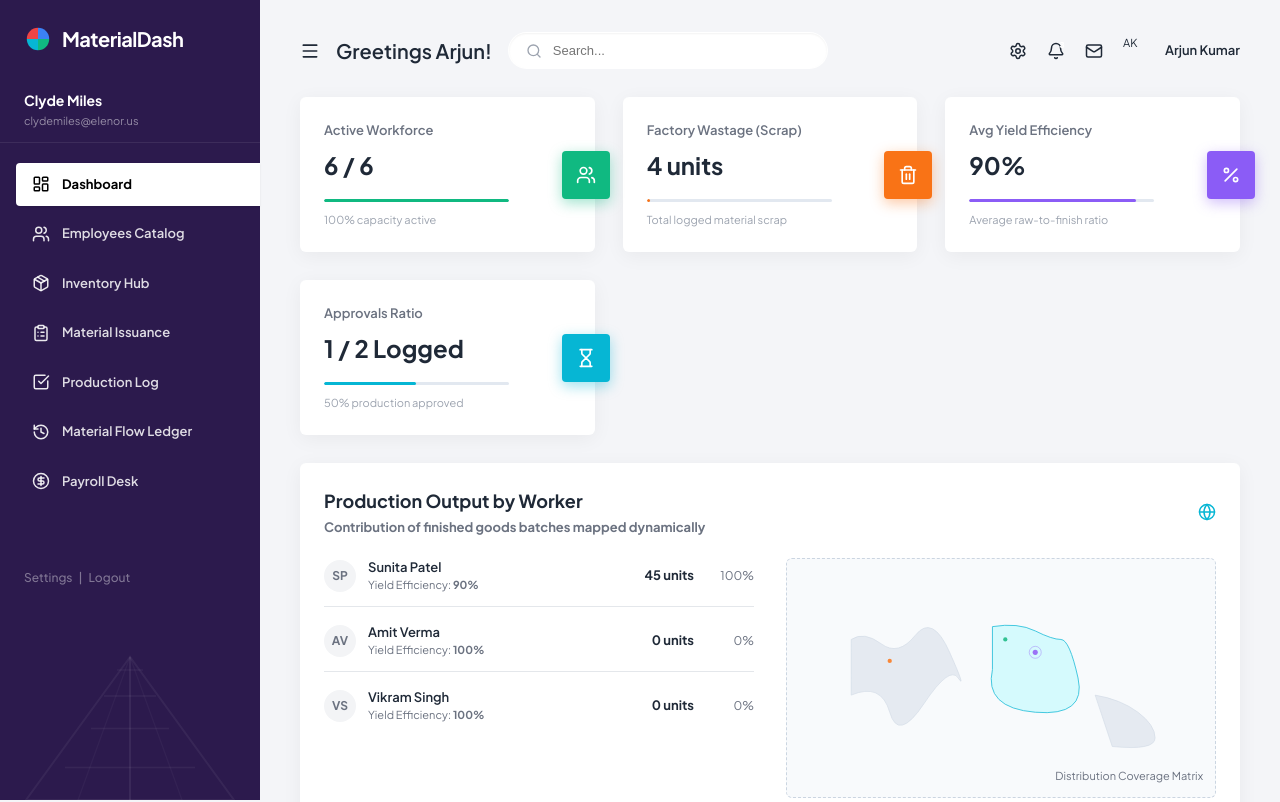
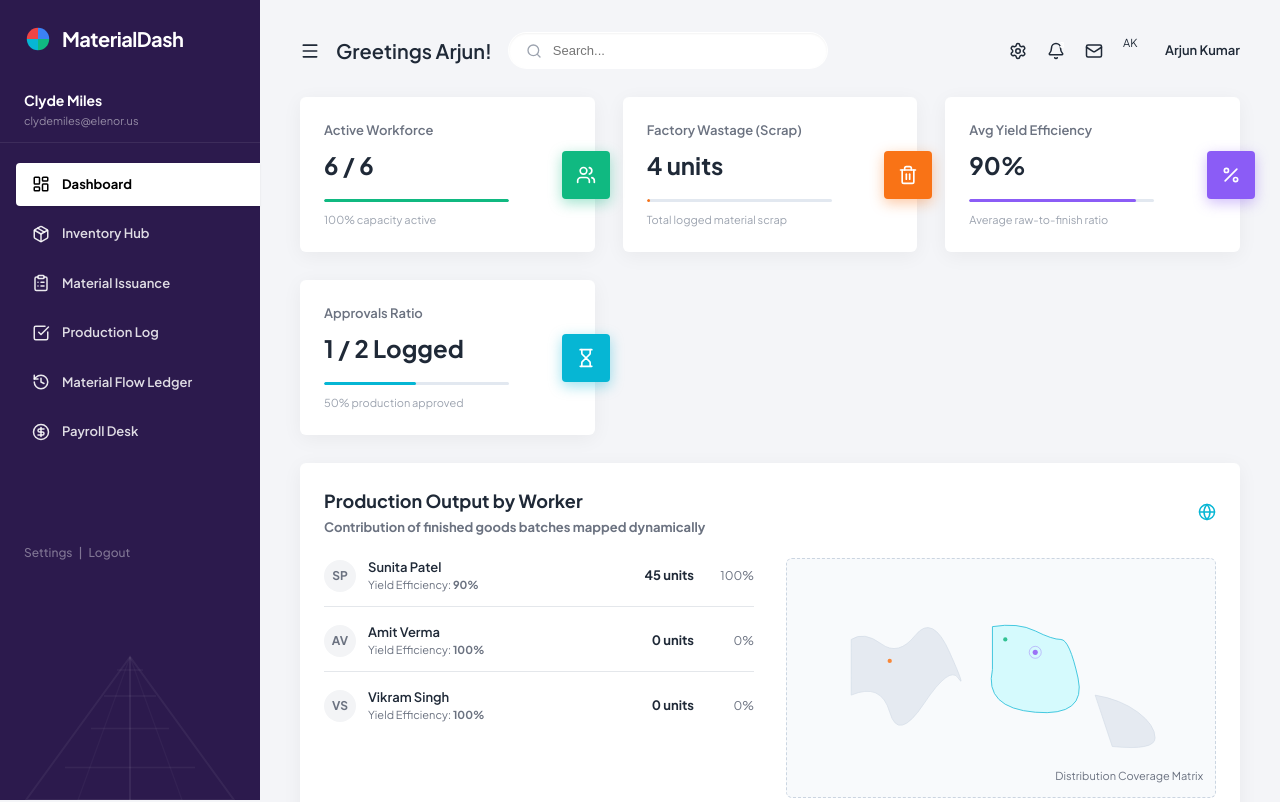
Before and after one commit to Twinkle1510/AKSales, a React (Vite) app: page / in a window 1280 px wide. Shown: the top 802 px of the page. Built offline with nearby package versions, Linux system fonts and the light colour scheme.

Commit message:
Remove Employees Catalog tab from Sidebar navigation menu

```diff
--- a/src/components/Sidebar.tsx
+++ b/src/components/Sidebar.tsx
@@ -1,6 +1,5 @@
 import {
   LayoutDashboard,
-  Users,
   Package,
   ClipboardList,
   CheckSquare,
@@ -17,7 +16,6 @@ interface SidebarProps {
 export const Sidebar: React.FC<SidebarProps> = ({ currentTab, setCurrentTab }) => {
   const menuItems = [
     { id: 'dashboard', label: 'Dashboard', icon: LayoutDashboard, hasSub: false },
-    { id: 'employees', label: 'Employees Catalog', icon: Users, hasSub: true },
     { id: 'inventory', label: 'Inventory Hub', icon: Package, hasSub: false },
     { id: 'material_issue', label: 'Material Issuance', icon: ClipboardList, hasSub: false },
     { id: 'production', label: 'Production Log', icon: CheckSquare, hasSub: true },
```
